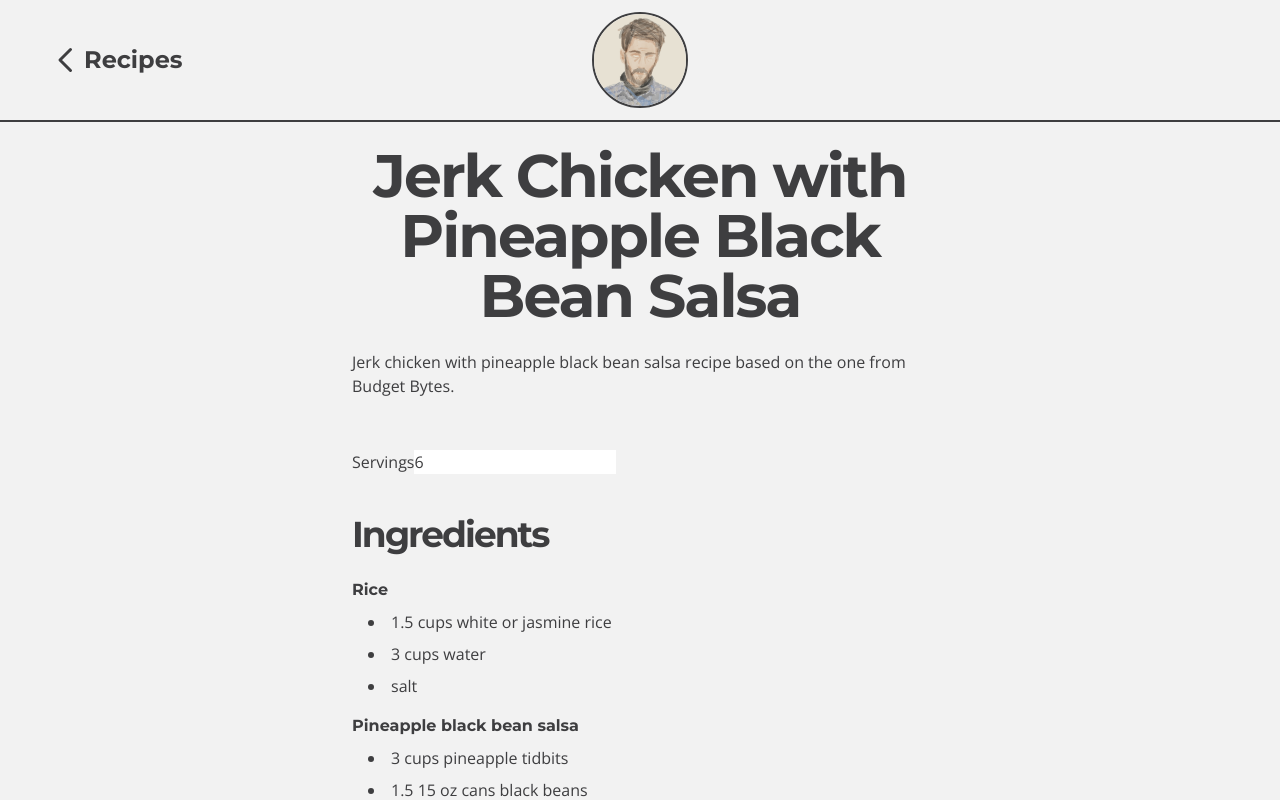
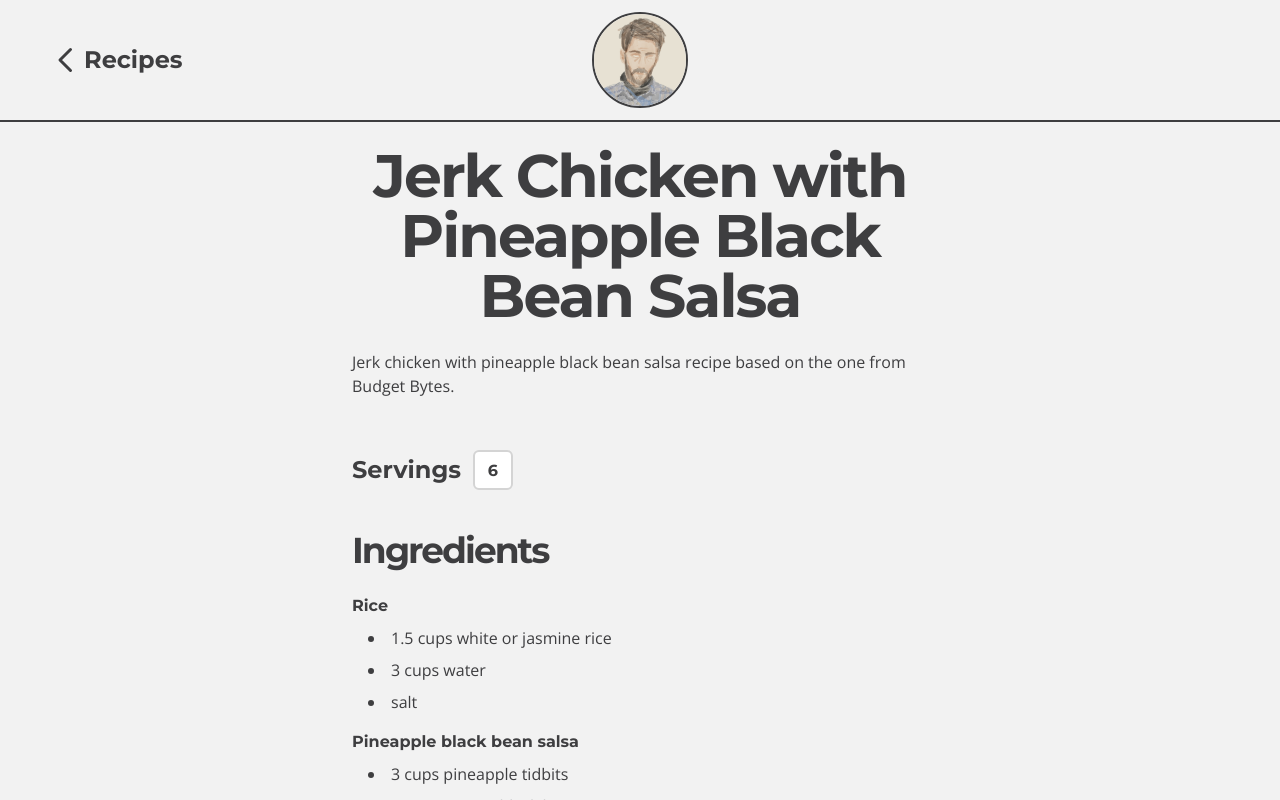
Before and after one commit to adierker/andydierkerdotcom-experimental, a Next.js app: page /recipes/jerk-chicken-pineapple-black-bean-salsa in a window 1280 px wide. Shown: the top 800 px of the page. Built offline with nearby package versions, Linux system fonts and the light colour scheme.

Commit message:
got the servings input working and styled, just need to actually fetch the new servings amounts now

```diff
--- a/src/components/Pages/RecipeDetailPage.tsx
+++ b/src/components/Pages/RecipeDetailPage.tsx
@@ -1,4 +1,4 @@
-import {ReactNode} from 'react'
+import {ReactNode, useState, useEffect, useRef} from 'react'
 import {useForm, Controller} from 'react-hook-form'
 
 import {RecipeContent, IngredientGrouping, Ingredient} from 'types'
@@ -35,18 +35,24 @@ export const RecipeDetailPage = ({
   instructions,
   notes
 }: RecipeContent) => {
+  const [servings, setServings] = useState<number>(defaultServings)
+  const hiddenSubmitButton = useRef<HTMLButtonElement>(null)
   const {
     handleSubmit,
-    watch,
     control,
   } = useForm<ServingsFormValues>({
     defaultValues: {
       servings: defaultServings
     }
   })
-  const SERVINGS = 'servings'
 
-  console.log(watch())
+  useEffect(() => {
+    console.log('here is where we should fetch new servings...', servings)
+  }, [servings])
+
+  const onBlurTriggerSubmit = () => {
+    hiddenSubmitButton?.current?.click()
+  }
 
   return (
     <main className="flex flex-col w-full px-10 xs:px-20 md:px-0 py-6 md:max-w-xl md:mx-auto text-drkr-black text-base body-font">
@@ -61,28 +67,45 @@ export const RecipeDetailPage = ({
       </section>
 
       <section id="controls" className="mb-10">
-        <form onSubmit={handleSubmit((data) => console.log('submit:', data))}>
-          <label>Servings</label>
+        <form
+          className="flex items-center headline-spaced-font"
+          // onSubmit will trigger when: the user presses "enter" in the input, or the hidden submit button is clicked (triggered onBlur)
+          // the setServings function will only be called if the form is valid (see "validate" function below)
+          onSubmit={handleSubmit(({servings}) => setServings(servings))}
+        >
+          <label className="text-2xl headline-spaced-font mr-3">
+            Servings
+          </label>
           <Controller
-            name={SERVINGS}
+            control={control}
+            name="servings"
+            rules={{
+              required: true,
+              validate: value => value > 0
+            }}
             render={({ field }) => (
               <input
+                className="sq-10 text-center drkr-focus border border-drkr-mid-gray border-2 focus-visible:bg-drkr-white focus-visible:border-drkr-black"
                 type="text"
                 maxLength={2}
                 {...field}
+                // field.onChange is how we transform a value before it gets saved, whatever is returned from onChange is set to the value for this field
                 // convert the input to a number, if it can't, change it to 0
                 onChange={(e) => field.onChange(parseInt(e.target.value.replace(/\D/g,''), 10) || 0)}
                 // when the input is unfocused, if its anything other than a positive integer, change it to 1 instead
                 onBlur={(e) => {
                   const parsedValue = parseInt(e.target.value, 10)
                   if (isNaN(parsedValue) || parsedValue < 1) {
+                    // passing field.onChange a value is actually how we manually SET the value for the field
                     field.onChange(1)
                   }
+                  // click the hidden submit button to submit onBlur
+                  onBlurTriggerSubmit()
                 }}
               />
             )}
-            control={control}
           />
+          <button hidden={true} ref={hiddenSubmitButton} type="submit"/>
         </form>
       </section>
 
```
